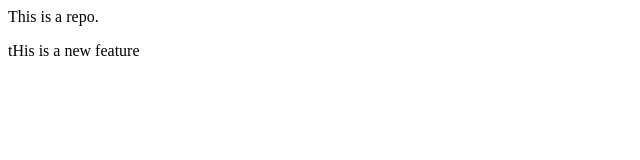
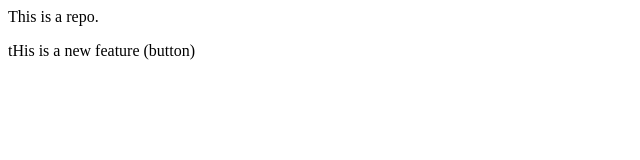
Before and after one commit to sundaskhan60/NewRepoo, a plain HTML site: page index.html in a window 1280 px wide. Shown: the full height of the page, 0-640 px from the left. Drawn offline with Linux system fonts and the light colour scheme.

```diff
--- a/index.html
+++ b/index.html
@@ -1,2 +1,2 @@
 <p>This is a repo.</p>
-<p>tHis is a new feature</p>
+<p>tHis is a new feature (button)</p>
```
